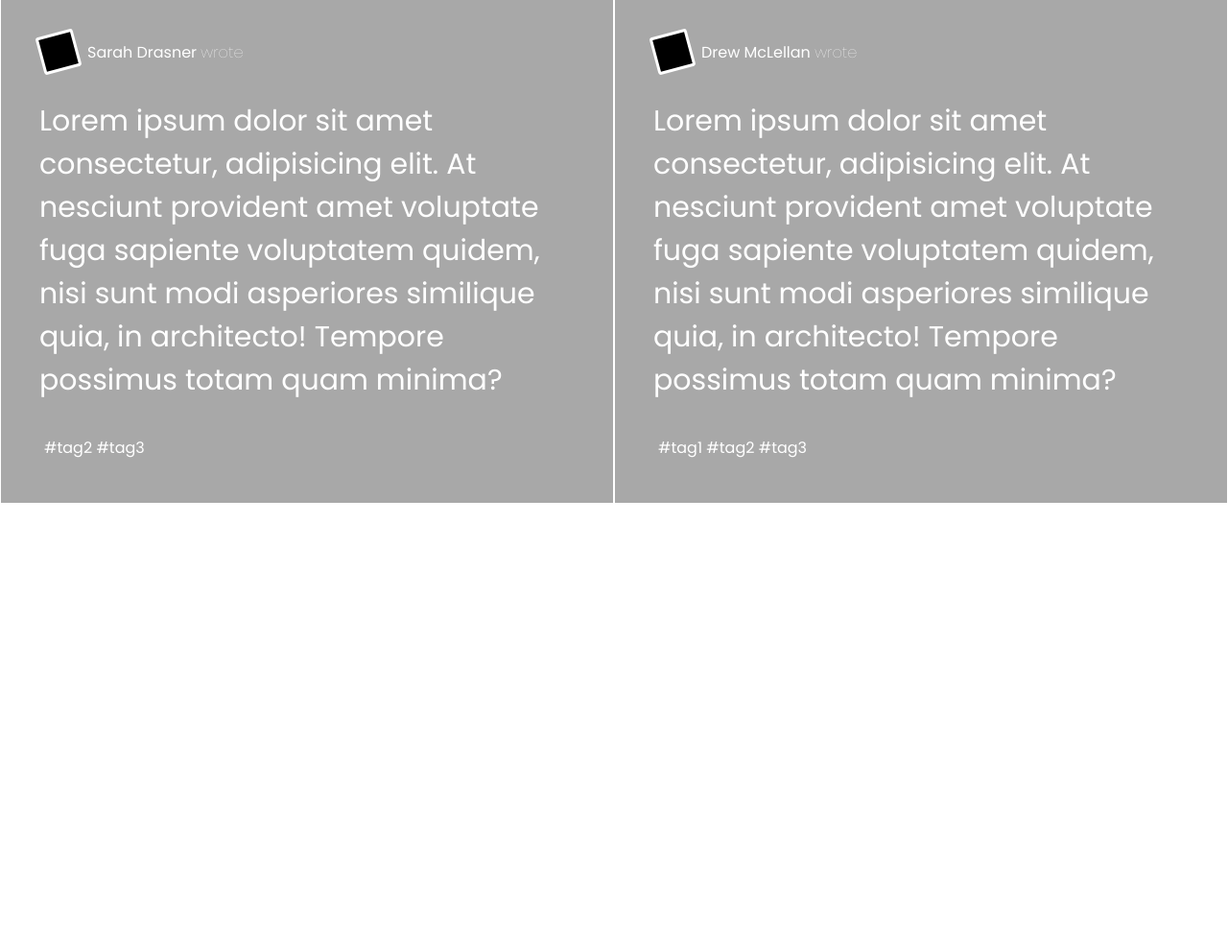
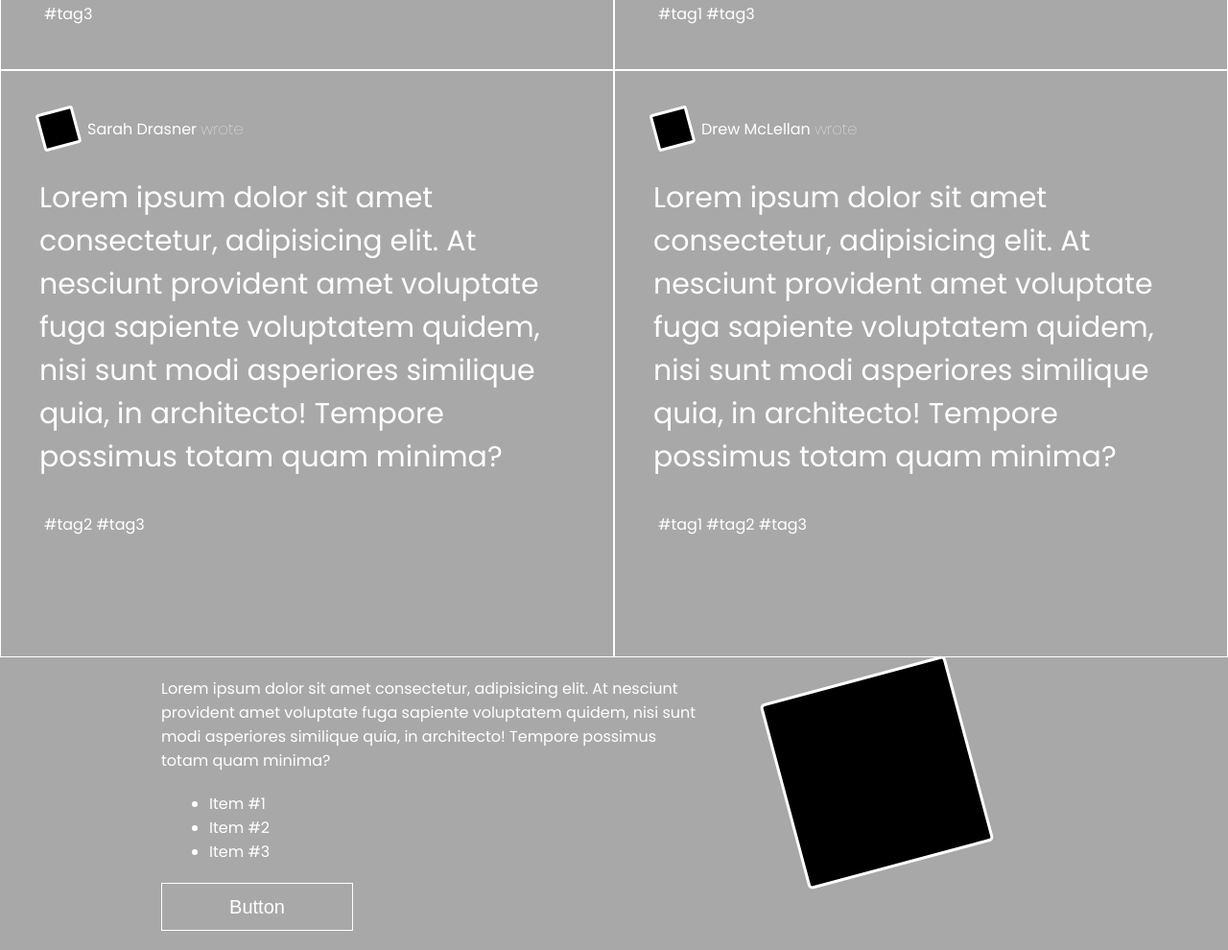
Before and after one commit to bren2102/Design-Teardown, a website: page index.html in a window 1280 px wide. Shown: the part 619-1609 px from the top of the page at 96% size. Before the commit the page ends 1144 px from the top, so only its background shows below. Drawn offline with Linux system fonts and the light colour scheme.

Commit message:
add section membership and styled it

```diff
--- a/index.html
+++ b/index.html
@@ -46,7 +46,7 @@
   <main>
     <section class="articles">
       <h2>Don't Miss these latest Articles</h2>
-      <div class="article">
+      <div class="article pd-100">
         <div class="writer">
           <div class="image"></div>
           <div class="writer-name">
@@ -63,7 +63,7 @@
           <span>#tag3</span>
         </div>
       </div>
-      <div class="article">
+      <div class="article pd-100">
         <div class="writer">
           <div class="image"></div>
           <div class="writer-name">
@@ -119,6 +119,27 @@
         </div>
       </div>
     </section>
+
+    <section class="membership">
+      <article>
+        <div class="membership-left">
+          <p>Lorem ipsum dolor sit amet consectetur, adipisicing elit. At nesciunt
+            provident amet voluptate fuga sapiente voluptatem quidem, nisi sunt
+            modi asperiores similique quia, in architecto! Tempore possimus
+            totam quam minima?</p>
+          <ul>
+            <li>Item #1</li>
+            <li>Item #2</li>
+            <li>Item #3</li>
+          </ul>
+          <button>Button</button>
+        </div>
+        <div class="membership-right">
+
+        </div>
+      </article>
+
+    </section>
   </main>
 </body>
 </html>
--- a/style/style.css
+++ b/style/style.css
@@ -7,12 +7,12 @@
 body {
   color: white;
   font-family: 'Poppins', sans-serif;
+  background-color: rgb(168, 168, 168);
 }
 
 nav {
   width: 100%;
   height: 80px;
-  background-color: rgb(168, 168, 168);
 }
 
 .header-ul {
@@ -50,12 +50,19 @@ nav {
 .articles {
   display: grid;
   grid-template: 1fr 1fr / 1fr 1fr;
-  background-color: rgb(168, 168, 168);
   position: relative;
 }
 
 .articles h2 {
   position: absolute;
+  width: 30%;
+  left: 35%;
+  top: 20px;
+  background-color: white;
+  color: black;
+  text-align: center;
+  font-size: 30px;
+
 }
 
 .article {
@@ -63,6 +70,10 @@ nav {
   flex-direction: column;
   border: white 1px solid;
   padding: 40px;
+}
+
+.pd-100{
+  padding-top: 120px;
 }
 
 .article .image {
@@ -99,3 +110,42 @@ nav {
 .hashtags {
   padding: 5px;
 }
+
+.membership article {
+  width: 80%;
+  display: flex;
+  flex-direction: row;
+  padding: 20px 40px;
+  margin: 0 auto;
+}
+
+.membership-left {
+  width: 60%;
+}
+
+.membership-left p {
+  width: 100%;
+}
+
+.membership-left ul{
+  padding: 20px 0 20px 50px;
+}
+
+.membership-left button{
+  width: 200px;
+  height: 50px;
+  background-color: rgba(216, 191, 216, 0);
+  color: white;
+  font-size: 20px;
+  border: 1px solid white;
+}
+
+.membership-right {
+  width: 200px;
+  height: 200px;
+  background-color: black;
+  border: white 3px solid;
+  border-radius: 5px;
+  margin-left: 80px;
+  transform: rotate(-15deg);
+}
```
